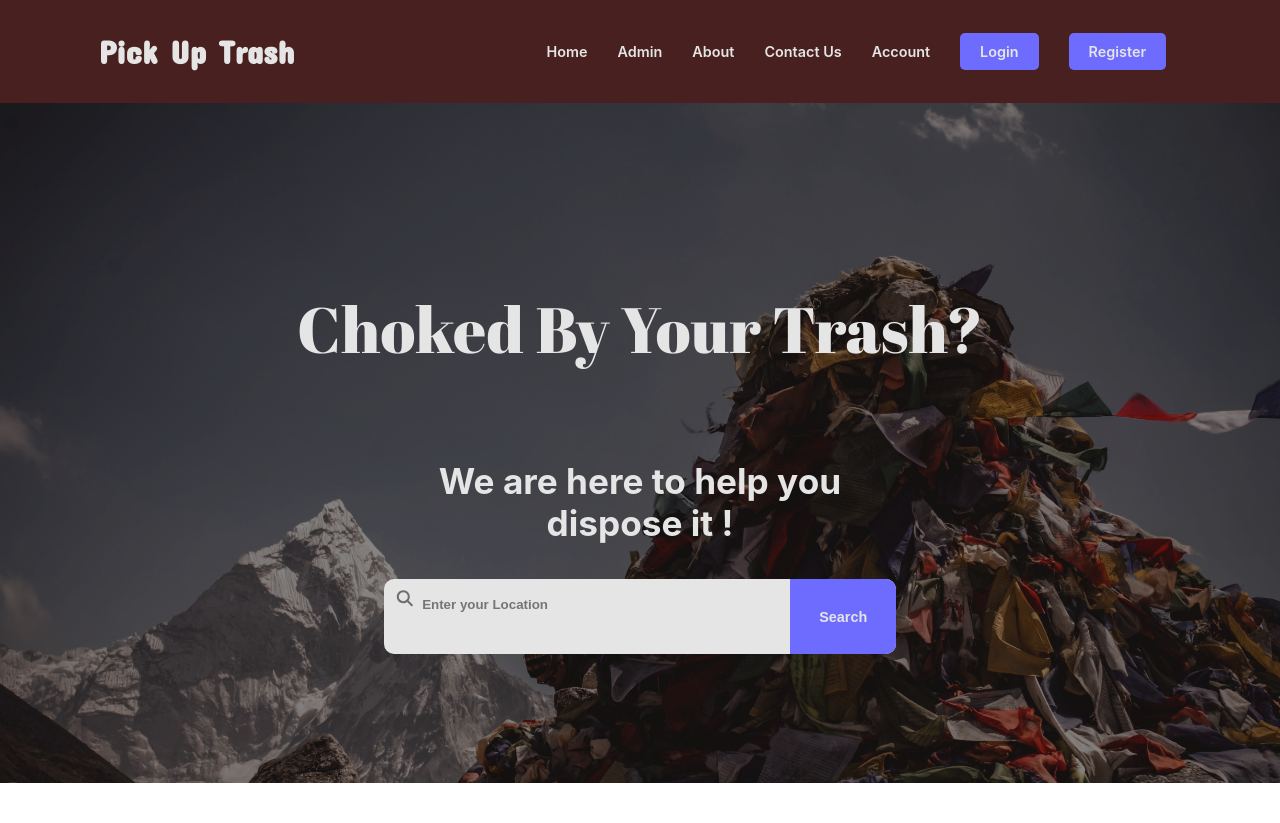
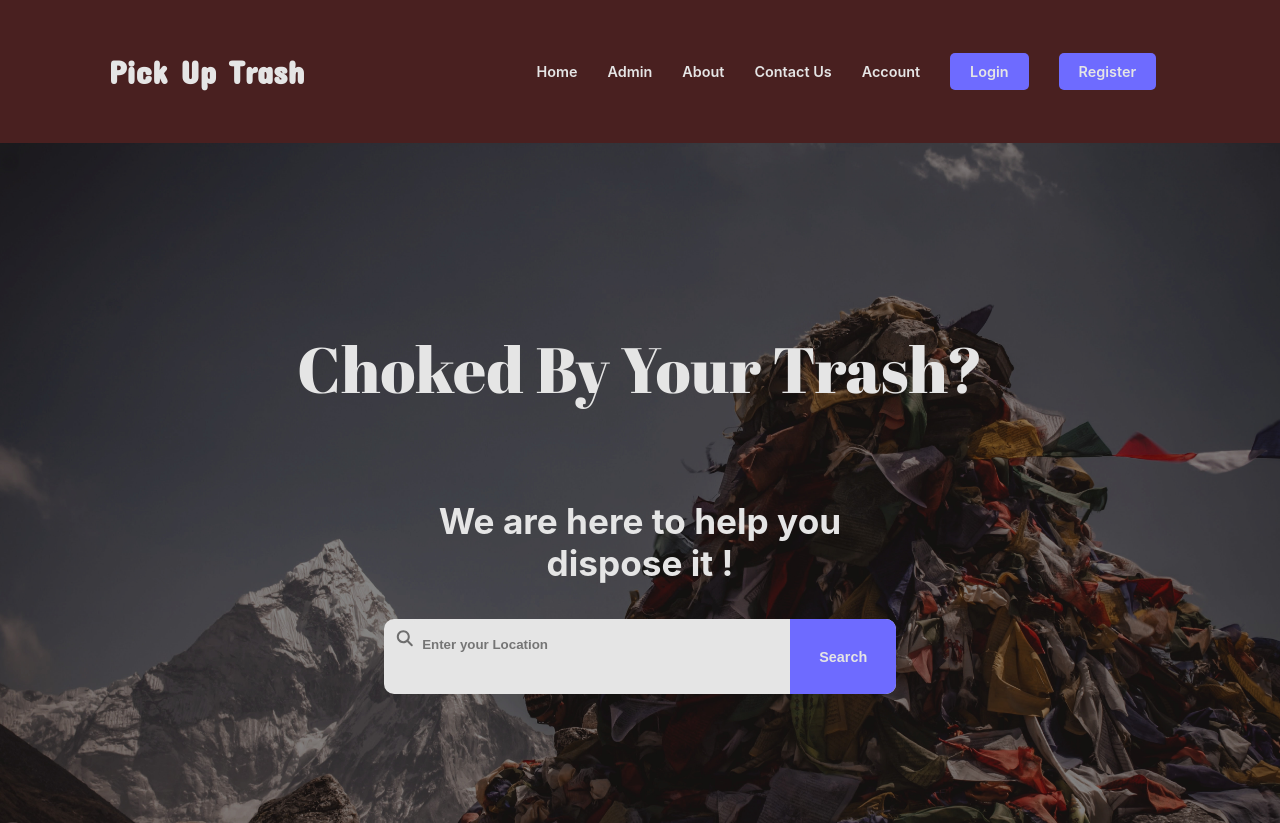
Before and after one commit to kiborgok/pick-up-trash, a React (Create React App) app: page / in a window 1280 px wide. Before the commit the page ends 800 px from the top, so only its background shows below. Built offline with nearby package versions, Linux system fonts and the light colour scheme.

Commit message:
style: give nav a padding

```diff
--- a/src/components/navbar/nav.css
+++ b/src/components/navbar/nav.css
@@ -5,6 +5,8 @@ nav {
     background-color: #492020;
     color: #e5e5e5;
     font-size: 18px;
+    padding: 20px;
+    align-items: center;
 }
 
 .logo > p {
```
